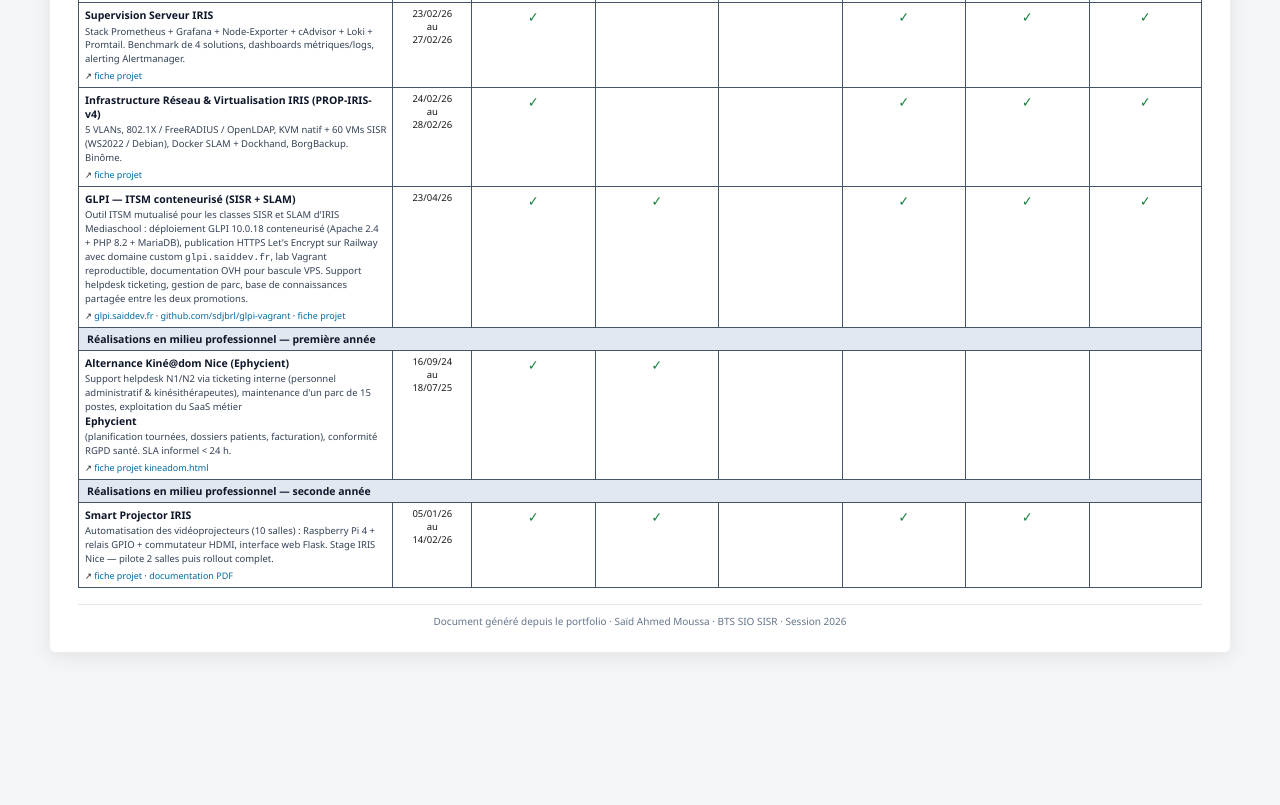
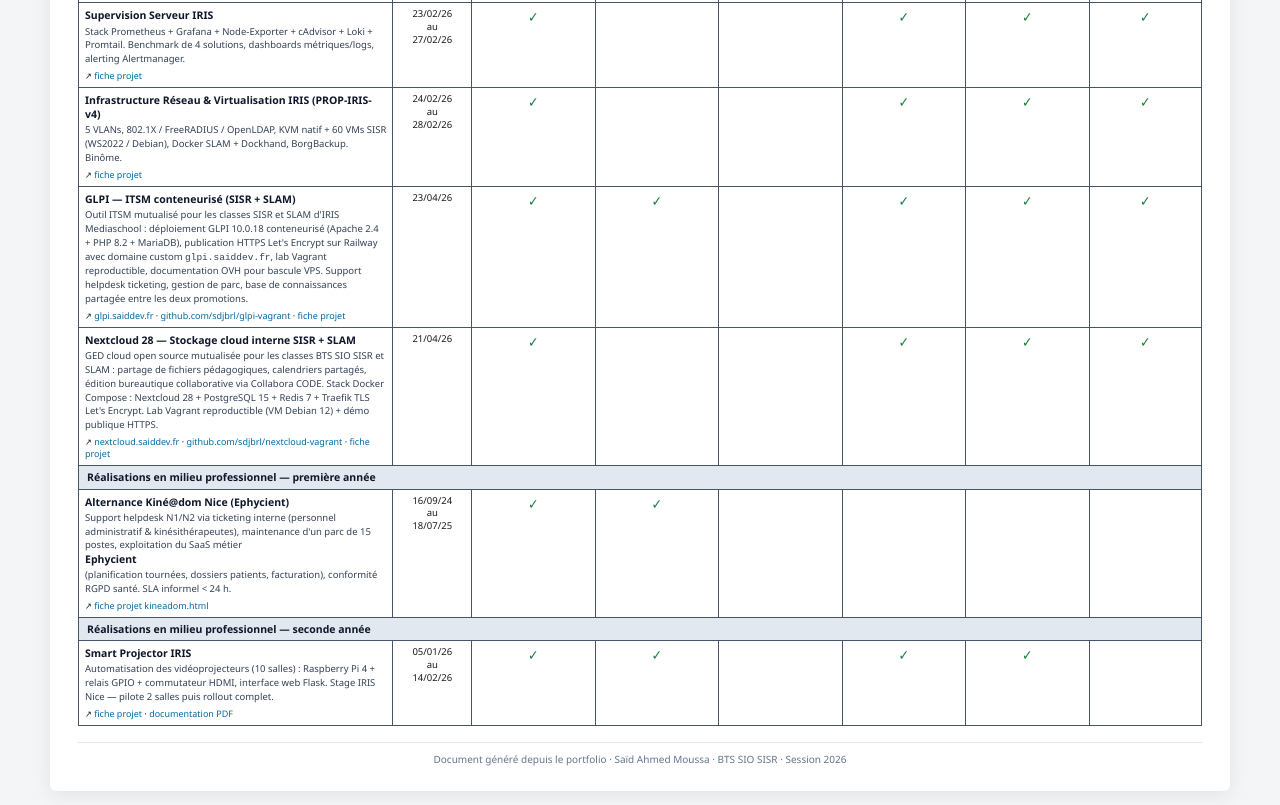
Before and after one commit to sdjbrl/prtfl, a plain HTML site: page tableau-synthese.html in a window 1280 px wide. Shown: the part 713-1518 px from the top of the page. Before the commit the page ends 1385 px from the top, so only its background shows below. Drawn offline with Linux system fonts and the light colour scheme.

Commit message:
fix: restore Nextcloud row in tableau-synthese.html
Co-authored-by: Copilot <223556219+Copilot@users.noreply.github.com>

```diff
--- a/tableau-synthese.html
+++ b/tableau-synthese.html
@@ -348,6 +348,21 @@
           <td class="check">✓</td>
         </tr>
 
+        <tr>
+          <td class="realisation-cell">
+            <strong>Nextcloud 28 — Stockage cloud interne SISR + SLAM</strong>
+            <span class="desc">GED cloud open source mutualisée pour les classes BTS SIO SISR et SLAM : partage de fichiers pédagogiques, calendriers partagés, édition bureautique collaborative via Collabora CODE. Stack Docker Compose : Nextcloud 28 + PostgreSQL 15 + Redis 7 + Traefik TLS Let's Encrypt. Lab Vagrant reproductible (VM Debian 12) + démo publique HTTPS.</span>
+            <span class="links">↗ <a href="https://nextcloud.saiddev.fr" target="_blank">nextcloud.saiddev.fr</a> · <a href="https://github.com/sdjbrl/nextcloud-vagrant" target="_blank">github.com/sdjbrl/nextcloud-vagrant</a> · <a href="./projects/nextcloud.html" target="_blank">fiche projet</a></span>
+          </td>
+          <td class="period">21/04/26</td>
+          <td class="check">✓</td>
+          <td></td>
+          <td></td>
+          <td class="check">✓</td>
+          <td class="check">✓</td>
+          <td class="check">✓</td>
+        </tr>
+
         <tr class="section-row"><td colspan="8">Réalisations en milieu professionnel — première année</td></tr>
 
         <tr>
```
